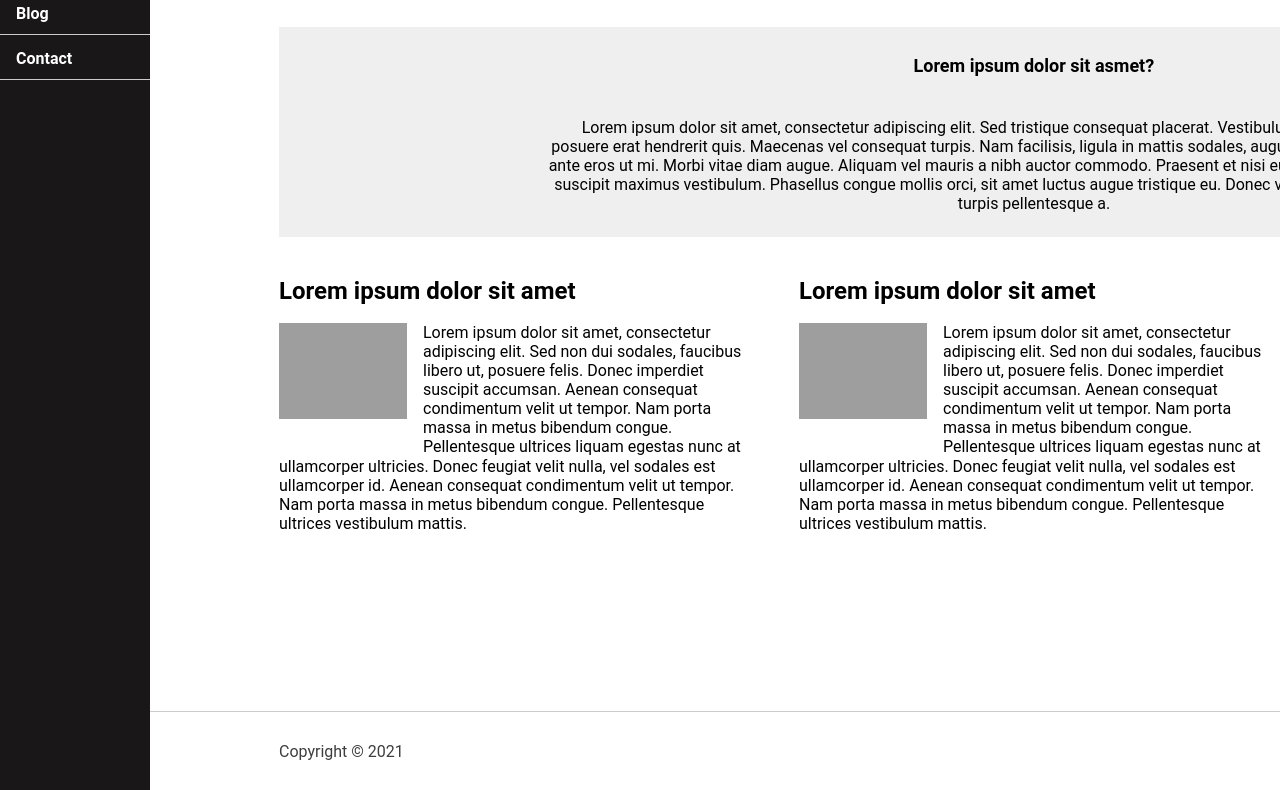
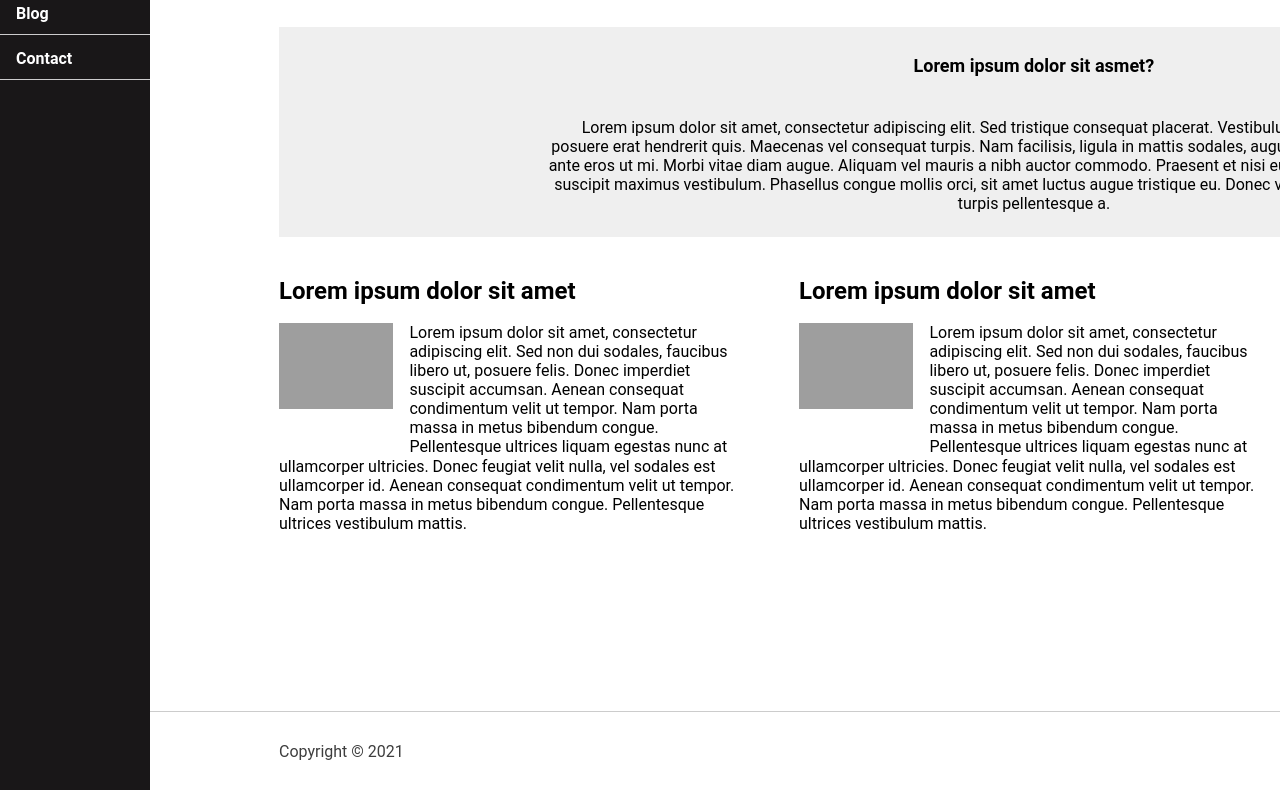
Before and after one commit to lethuanphuong/ncc-test, a plain HTML site: page index.html in a window 1280 px wide. Shown: the part 145-935 px from the top of the page. Drawn offline with Linux system fonts and the light colour scheme; grey boxes are pictures that could not be loaded.

Commit message:
change width

```diff
--- a/index.html
+++ b/index.html
@@ -6,7 +6,7 @@
     <meta name="viewport" content="width=device-width, initial-scale=1.0">
     <link rel="stylesheet" href="style.css">
     <title>Document</title>
-    <script src ="./test.js"></script>
+    <!-- <script src ="./test.js"></script> -->
 </head>
 <body>
         <div class="main">
--- a/style.css
+++ b/style.css
@@ -184,7 +184,7 @@
     background-repeat: no-repeat;
 }
 .para-two-content-top-context{
-    width: 326px;
+    width: 380px;
     height: 134px;
     margin-left: 16px;
     font-family: 'Roboto';
```
